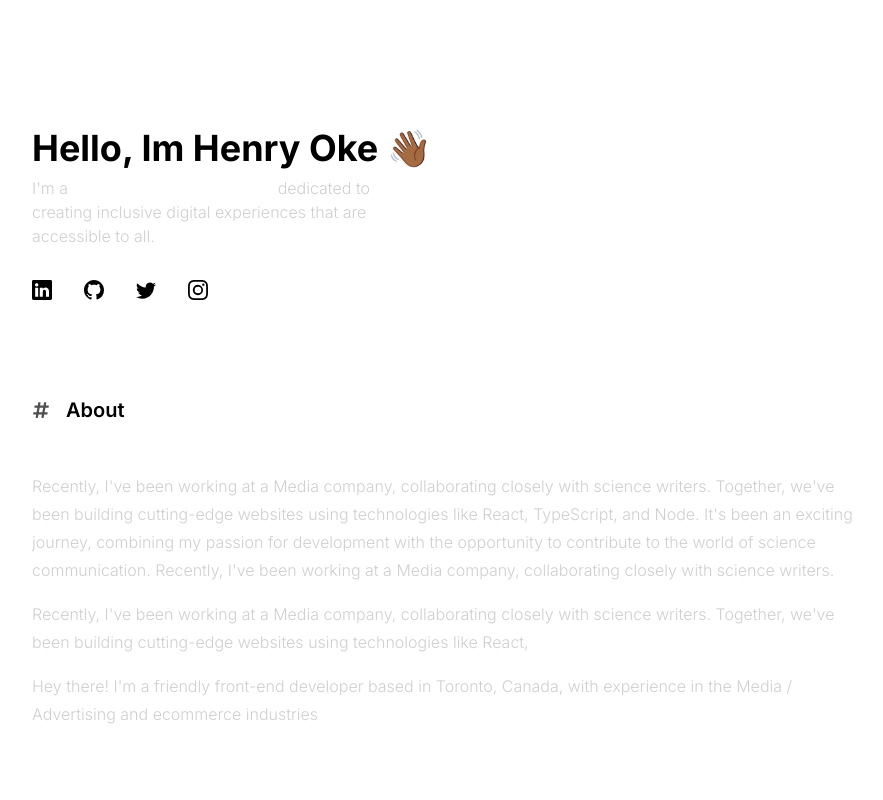
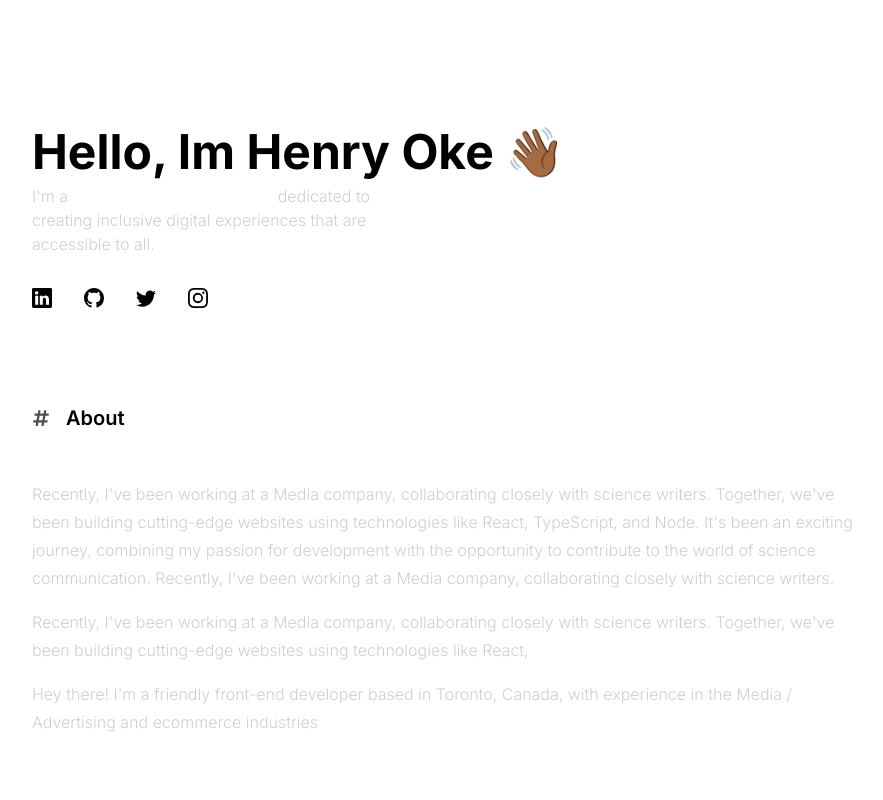
Before and after one commit to ok3dotdev/henryoke, a Next.js app: page / in a window 1280 px wide. Shown: the top 800 px of the page, without its empty margins (188-1071 px from the left). Built offline with nearby package versions, Linux system fonts and the light colour scheme.

Commit message:
Feat: Font updates

```diff
--- a/components/Hero.tsx
+++ b/components/Hero.tsx
@@ -3,7 +3,9 @@ import { BsLinkedin, BsGithub, BsTwitter, BsInstagram } from "react-icons/bs";
 export default function Hero() {
   return (
     <div className="mt-32 mb-24">
-      <h1 className="text-4xl font-bold mb-2">Hello, Im Henry Oke 👋🏾</h1>
+      <h1 className="text-[29px] md:text-5xl font-bold mb-2">
+        Hello, Im Henry Oke 👋🏾
+      </h1>
       <p className="mb-8 text-[#D0CFCF] font-light max-w-sm">
         {` I'm a${" "}`}
         <span className="font-bold text-white">
--- a/components/Projects/ProjectCard.tsx
+++ b/components/Projects/ProjectCard.tsx
@@ -16,7 +16,7 @@ const ProjectCard: React.FC<ProjectCardProps> = ({ project }) => {
         <Image
           className="rounded-t-md"
           src={img.url}
-          alt=""
+          alt={title}
           width={550}
           height={350}
         />
```
